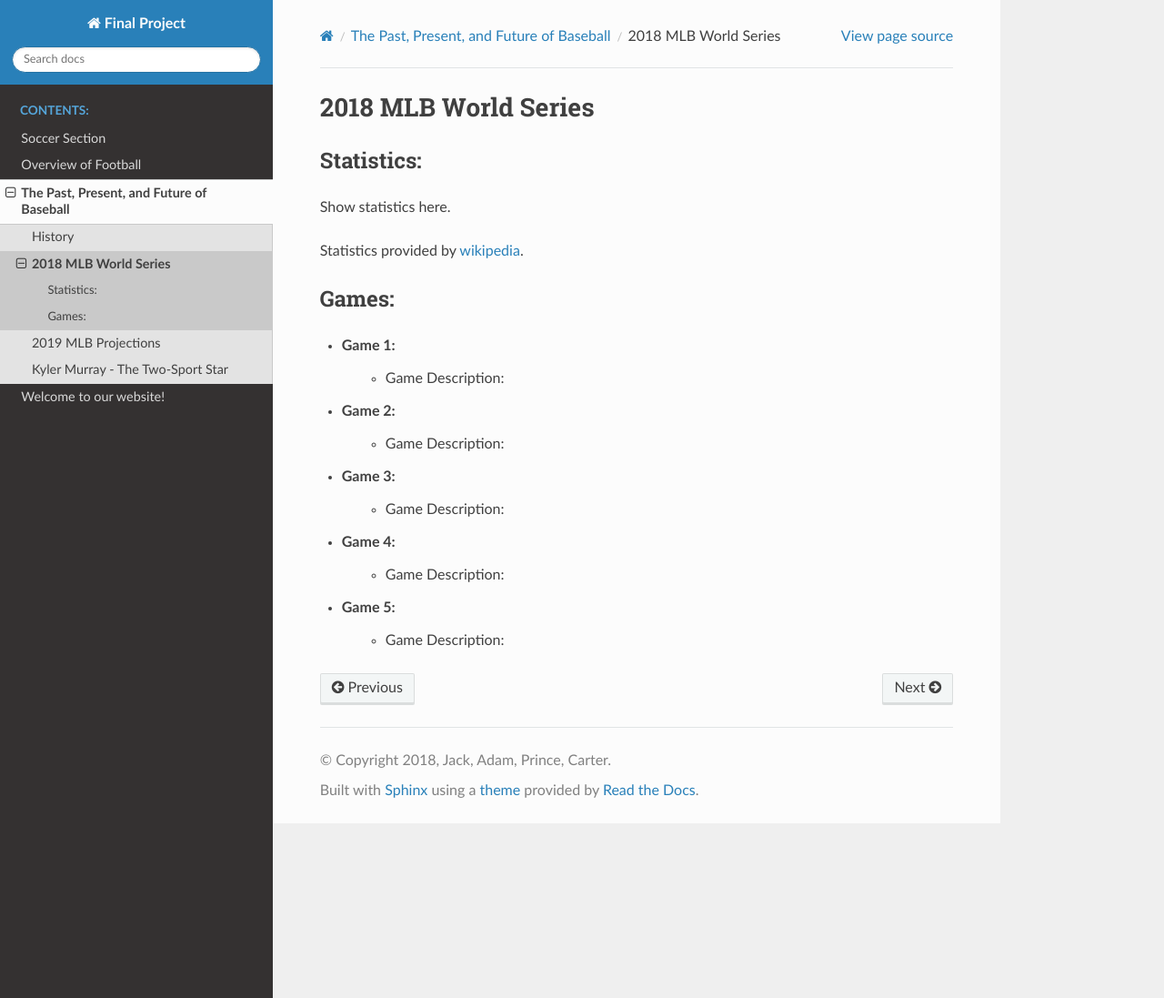
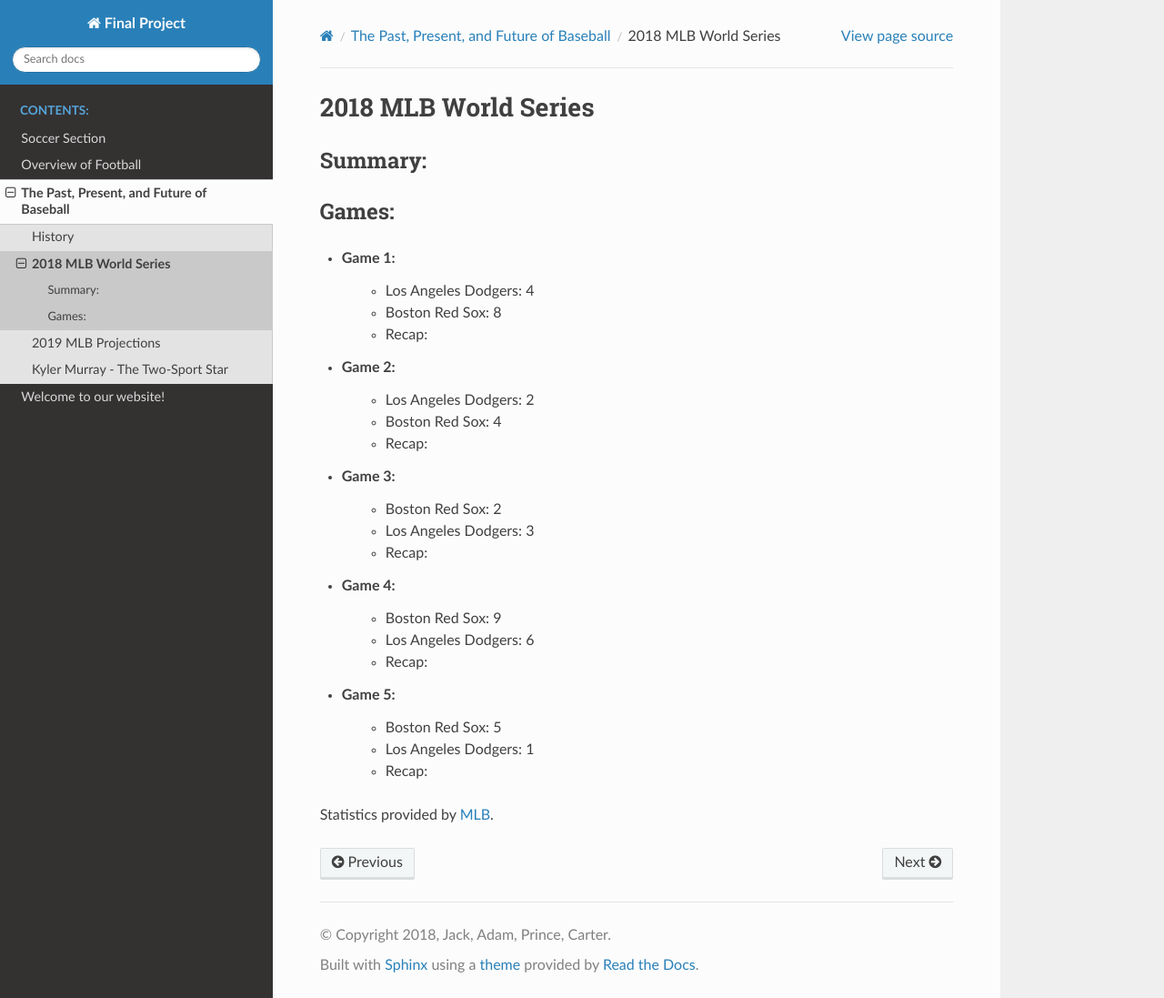
Before and after one commit to jarndt4/sports_final_project, a Sphinx documentation site: the page built from source/baseball/02world_series/02world_series.rst, in a window 1280 px wide and 1097 px high. Shown: the whole window at 91% size. Built offline with Sphinx 7.4.7 and the Read the Docs theme 2.0.0, drawn with Linux system fonts in a browser that asks for light colours.

Commit message:
baseball

```diff
--- a/source/baseball/02world_series/02world_series.rst
+++ b/source/baseball/02world_series/02world_series.rst
@@ -1,35 +1,52 @@
 2018 MLB World Series
 =====================
 
-Statistics:
+Summary:
 -----------
-
-Show statistics here.
-
-Statistics provided by `wikipedia`_.
-
-.. _wikipedia: https://en.wikipedia.org/wiki/Kyler_Murray
-
 
 Games:
 ------
 
 * **Game 1:**
 
-   * Game Description:
+   * Los Angeles Dodgers: 4
+
+   * Boston Red Sox: 8
+
+   * Recap:
 
 * **Game 2:**
 
-   * Game Description:
+   * Los Angeles Dodgers: 2
+
+   * Boston Red Sox: 4
+
+   * Recap:
 
 * **Game 3:**
 
-   * Game Description:
+   * Boston Red Sox: 2
+
+   * Los Angeles Dodgers: 3
+
+   * Recap:
 
 * **Game 4:**
 
-   * Game Description:
+   * Boston Red Sox: 9
+
+   * Los Angeles Dodgers: 6
+
+   * Recap:
 
 * **Game 5:**
 
-   * Game Description:
+   * Boston Red Sox: 5
+
+   * Los Angeles Dodgers: 1
+
+   * Recap:
+
+Statistics provided by `MLB`_.
+
+.. _MLB: https://www.mlb.com/gameday/dodgers-vs-red-sox/2018/10/23/563407?partnerId=LR_box#game_tab=wrap,game_state=final,game=563407
--- a/source/baseball/03power_rankings/03power_rankings.rst
+++ b/source/baseball/03power_rankings/03power_rankings.rst
@@ -42,4 +42,4 @@
 
    .. image:: newyork.png
 
-   After losing to their archrivals in the World Series, you can expect to see the Yankees back better than ever next year, playing for vengeance with a chip on their shoulder. There's been a lot of talk about possibly signing Bryce Harper in the offseason, which would be a huge bonus to their team, immediately throwing them up into the elite few in the league. If they can accomplish this while keeping the same rhythm as last year, keep your eyes open.
+   After being knocked out of the playoffs by their archrivals last year, you can expect to see the Yankees back and better than ever, playing for vengeance this next season with a chip on their shoulder. There's been a lot of talk about possibly signing Bryce Harper in the offseason, which would be a huge bonus to their team, immediately throwing them up into the elite few in the league. If they can accomplish this while keeping the same rhythm as last year, keep your eyes open.
```
